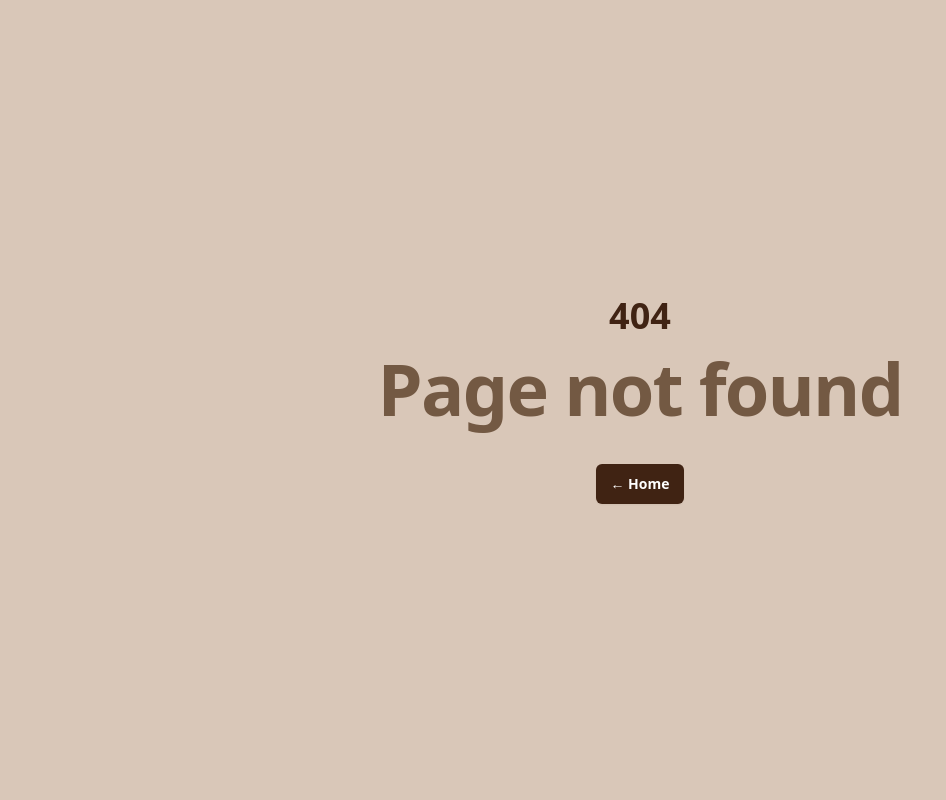
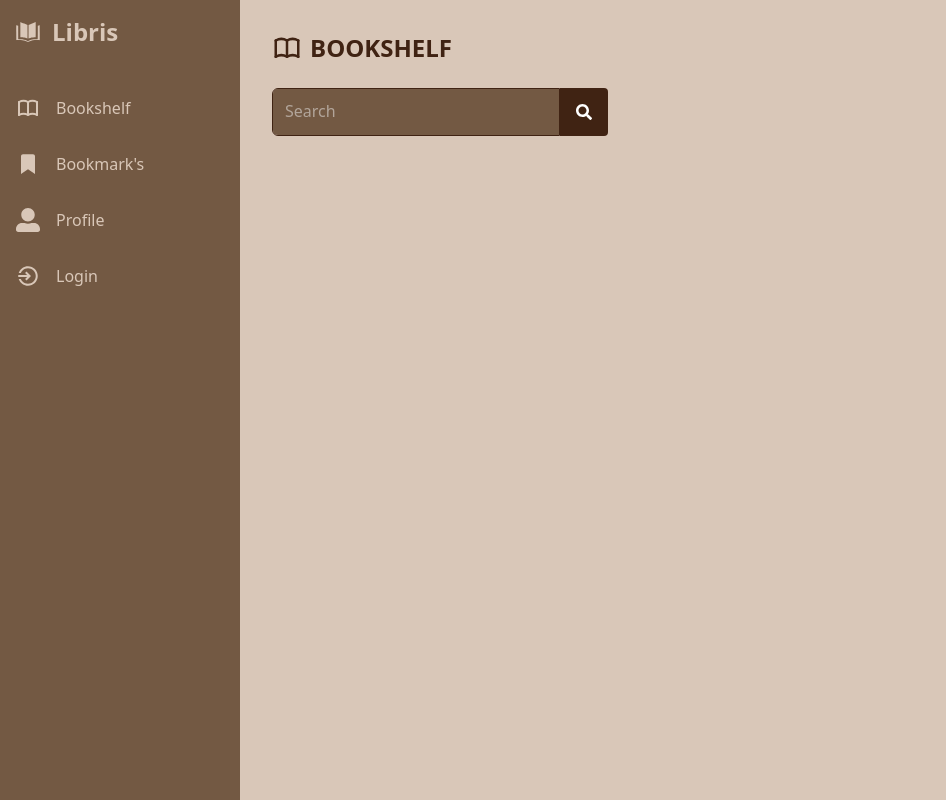
Before and after one commit to AliceSBulhoes/Libris, a React (Vite) app: page /books in a window 1280 px wide. Before the commit this address had no page. Shown: the whole page, without its empty margins (0-946 px from the left). Built offline with nearby package versions, Linux system fonts and the light colour scheme.

Commit message:
Revert "Adicionando rotas para o Main Page"

```diff
--- a/src/routes/mainpage/Bookshelf.jsx
+++ b/src/components/Bookshelf.jsx
@@ -4,7 +4,7 @@ import request from 'superagent';
 // Importando icones do react
 import { TbBook } from 'react-icons/tb';
 // Importando componente
-import SearchBar from '../../components/SearchBar';
+import SearchBar from './SearchBar';
 
 const Bookshelf = () => {
 
@@ -39,7 +39,7 @@ const Bookshelf = () => {
     }
 
     return (
-        <div className='p-8 bg-paleta-200 min-h-screen flex-1 flex flex-col gap-6 overflow-x-hidden'>
+        <div className='p-8 bg-paleta-200 min-h-screen flex-1 flex flex-col gap-6'>
             {/* Título da Página */}
             <div className='flex justify-start items-center gap-2'>
                 {/* Icone da Página */}
--- a/src/components/SearchBar.jsx
+++ b/src/components/SearchBar.jsx
@@ -9,7 +9,7 @@ const SearchBar = ({ handleSearch, searchBook }) => {
         {/* Input da Pesquisa */}
         <input
           type="text"
-          className="relative md:max-w-2xs w-0.5 flex-auto border rounded-l-md border-solid border-paleta-500 bg-paleta-400 bg-clip-padding px-3 py-[0.25rem] text-base font-normal leading-[1.6] text-paleta-100 outline-none transition duration-200 ease-in-out focus:z-[3] focus:border-primary focus:text-paleta-100 focus:shadow-paleta-500 focus:outline-none"
+          className="relative block md:max-w-2xs w-0.5 flex-auto border rounded-l-md border-solid border-paleta-500 bg-paleta-400 bg-clip-padding px-3 py-[0.25rem] text-base font-normal leading-[1.6] text-paleta-100 outline-none transition duration-200 ease-in-out focus:z-[3] focus:border-primary focus:text-paleta-100 focus:shadow-paleta-500 focus:outline-none"
           placeholder="Search"
           onChange={handleSearch}
           />
--- a/src/components/Sidebar.jsx
+++ b/src/components/Sidebar.jsx
@@ -1,6 +1,5 @@
 // Importando depêndencias
-import { useState } from 'react'
-import { Link } from 'react-router-dom'
+import React, { useState } from 'react'
 // Importando ícones do react
 import { BiSolidBookmark } from 'react-icons/bi'
 import { FaBars, FaHome, FaUserAlt } from 'react-icons/fa'
@@ -16,7 +15,7 @@ const Sidebar = () => {
     const [isOpen, setIsOpen] = useState(false);
 
     return (
-        <div className={`md:w-60 ${isOpen ? "w-64" : "w-20"} bg-paleta-400 transition-width duration-300 text-paleta-200`}>
+        <div className={`md:w-60 ${isOpen ? "w-64 overflow-y-hidden" : "w-20"} bg-paleta-400 transition-width duration-300 text-paleta-200`}>
             {/* Título do Site */}
             <div className={`flex md:justify-start ${isOpen ? "justify-between" : "justify-start"} items-center p-4`}>
                 {/* Logo e Nome */}
@@ -31,26 +30,28 @@ const Sidebar = () => {
             </div>
             {/* Side Menu */}
             <nav className='mt-4'>
+                <ul>
                     {/* Item para os livros */}
-                <Link to="/libris" className='flex items-center p-4 hover:bg-paleta-500 cursor-pointer'>
+                    <li className='flex items-center p-4 hover:bg-paleta-500 cursor-pointer'>
                         <TbBook size={24} />
                         <span className={`ml-4 md:block ${isOpen ? "block" : "hidden"}`}>Bookshelf</span>
-                </Link>
+                    </li>
                     {/* Item para livros marcados */}
-                <Link to="/libris/bookmarks" className='flex items-center p-4 hover:bg-paleta-500 cursor-pointer'>
+                    <li className='flex items-center p-4 hover:bg-paleta-500 cursor-pointer'>
                         <BiSolidBookmark size={24} />
                         <span className={`ml-4 md:block ${isOpen ? "block" : "hidden"}`}>Bookmark's</span>
-                </Link>
+                    </li>
                     {/* Item para o perfil do usuário */}
-                <Link to="/libris/profile" className='flex items-center p-4 hover:bg-paleta-500 cursor-pointer'>
+                    <li className='flex items-center p-4 hover:bg-paleta-500 cursor-pointer'>
                         <FaUserAlt size={24} />
                         <span className={`ml-4 md:block ${isOpen ? "block" : "hidden"}`}>Profile</span>
-                </Link>
+                    </li>
                     {/* Item para a página de Login */}
-                <Link to="/libris/login" className='flex items-center p-4 hover:bg-paleta-500 cursor-pointer'>
+                    <li className='flex items-center p-4 hover:bg-paleta-500 cursor-pointer'>
                         <IoMdLogIn size={24} />
                         <span className={`ml-4 md:block ${isOpen ? "block" : "hidden"}`}>Login</span>
-                </Link>
+                    </li>
+                </ul>
             </nav>
         </div>
     )
--- a/src/routes/MainPage.jsx
+++ b/src/routes/Books.jsx
@@ -1,18 +1,16 @@
-// Importando dependencias
-import { Outlet } from 'react-router-dom'
-// Importando componente
+// Importando componentes
 import Sidebar from '../components/Sidebar'
+import Bookshelf from '../components/Bookshelf'
 
-
-const MainPage = () => {
+const Books = () => {
   return (
     <div className='flex'>
       {/* Importando componente do side bar */}
       <Sidebar/>
       {/* Importando componente do dashboard */}
-      <Outlet/>
+      <Bookshelf/>
     </div>
   )
 }
 
-export default MainPage
+export default Books
--- a/src/routes/Home.jsx
+++ b/src/routes/Home.jsx
@@ -21,7 +21,7 @@ const Home = () => {
             </p>
             <div className="mt-10 flex items-center justify-center gap-x-6">
               {/* Redireciona para a página principal */}
-              <Link to="/libris"
+              <Link to="/books"
 
                 className="rounded-md bg-paleta-500 px-3.5 py-2.5 text-sm font-semibold text-white shadow-xs hover:bg-paleta-400 focus-visible:outline-2 focus-visible:outline-offset-2 focus-visible:outline-indigo-600"
               >
--- /dev/null
+++ b/src/routes/Login.jsx
@@ -0,0 +1,9 @@
+import React from 'react'
+
+const Login = () => {
+  return (
+    <div>Login</div>
+  )
+}
+
+export default Login
--- a/src/routes/mainpage/Bookmarks.jsx
+++ /dev/null
@@ -1,11 +0,0 @@
-import React from 'react'
-
-const Bookmarks = () => {
-  return (
-    <div className='p-8 bg-paleta-200 min-h-screen flex-1 flex flex-col gap-6 overflow-x-hidden'>
-      Bookmarks
-    </div>
-  )
-}
-
-export default Bookmarks
--- a/src/routes/mainpage/Login.jsx
+++ /dev/null
@@ -1,11 +0,0 @@
-import React from 'react'
-
-const Login = () => {
-  return (
-    <div className='p-8 bg-paleta-200 min-h-screen flex-1 flex flex-col gap-6 overflow-x-hidden'>
-      Login
-    </div>
-  )
-}
-
-export default Login
--- a/src/routes/mainpage/Profile.jsx
+++ /dev/null
@@ -1,11 +0,0 @@
-import React from 'react'
-
-const Profile = () => {
-  return (
-    <div className='p-8 bg-paleta-200 min-h-screen flex-1 flex flex-col gap-6 overflow-x-hidden'>
-      Profile
-    </div>
-  )
-}
-
-export default Profile
```
Also changed, not shown: src/main.jsx (+4 -15 lines). Lines whose indentation alone changed are shown as unchanged.
